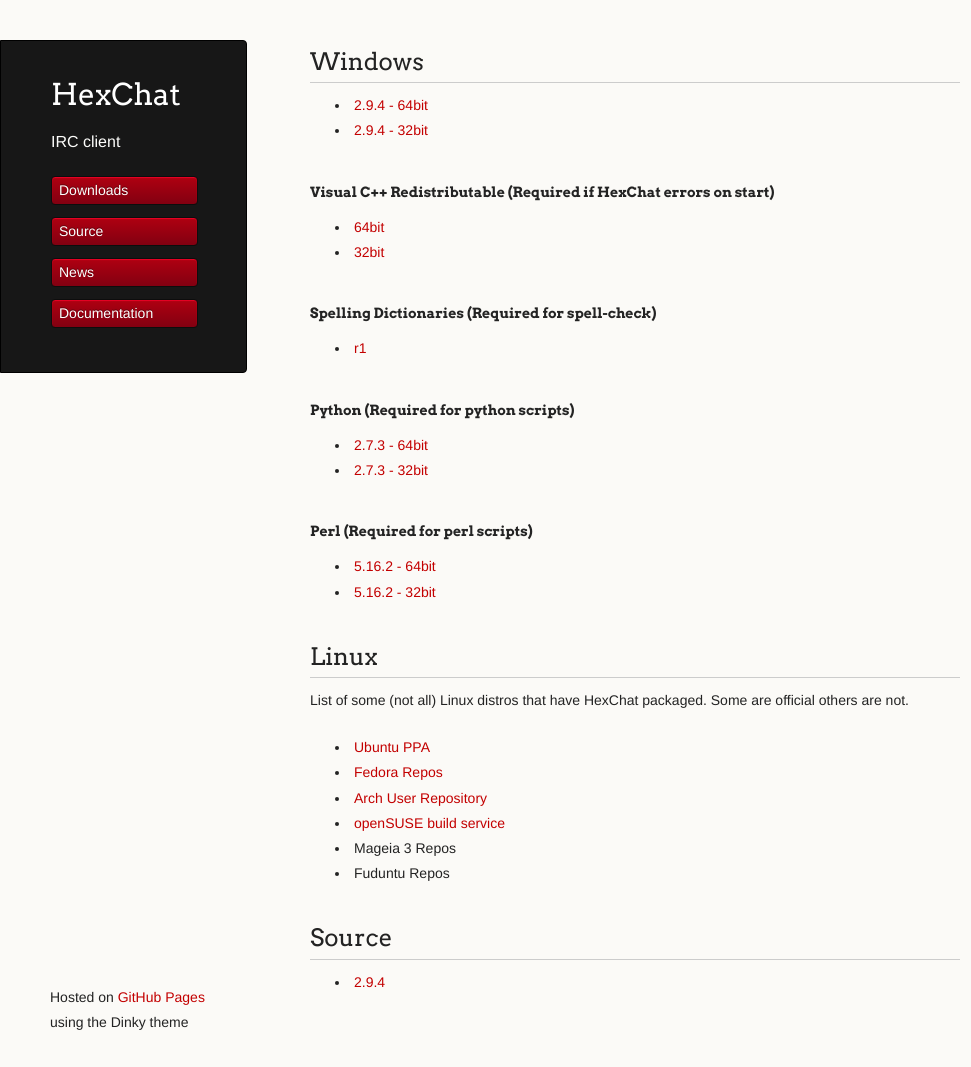
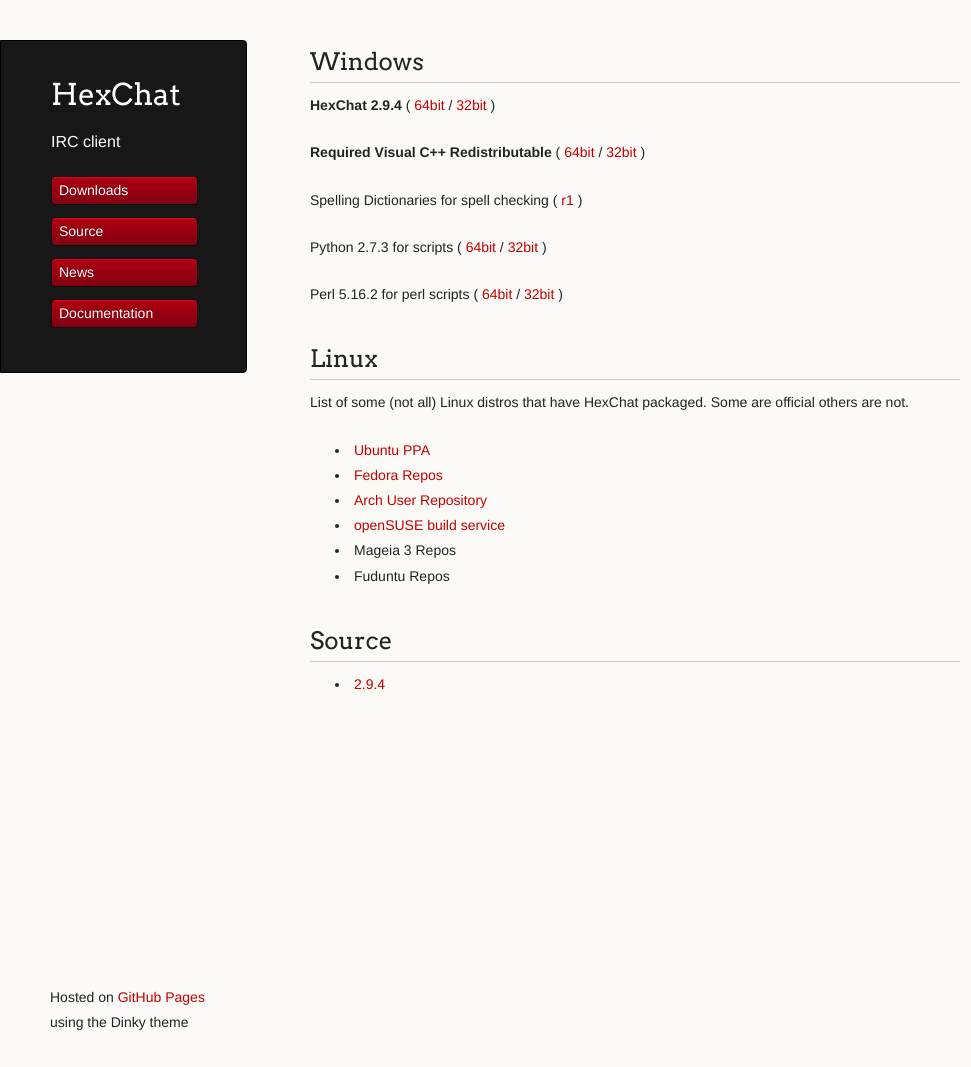
Before and after one commit to hexchat/hexchat.github.com, a Jekyll site: the page built from downloads.md, in a window 1280 px wide and 1067 px high. Shown: the whole window, without its empty margins (0-971 px from the left). Built offline with Jekyll 4.4.1, drawn with Linux system fonts in a browser that asks for light colours.

Commit message:
update downloads

```diff
--- a/downloads.md
+++ b/downloads.md
@@ -4,23 +4,15 @@
 ---
 
 ## Windows
-- [{{ site.current_version }} - 64bit](https://github.com/downloads/hexchat/hexchat/HexChat%20{{ site.current_version }}%20x64.exe)
-- [{{ site.current_version }} - 32bit](https://github.com/downloads/hexchat/hexchat/HexChat%20{{ site.current_version }}%20x86.exe)
+**HexChat {{ site.current_version }}** ( [64bit](https://github.com/downloads/hexchat/hexchat/HexChat%20{{ site.current_version }}%20x64.exe) / [32bit](https://github.com/downloads/hexchat/hexchat/HexChat%20{{ site.current_version }}%20x86.exe) )
 
-#####Visual C++ Redistributable (Required if HexChat errors on start)
-- [64bit](https://www.microsoft.com/en-us/download/details.aspx?id=13523)
-- [32bit](https://www.microsoft.com/en-us/download/details.aspx?id=8328)
+**Required Visual C++ Redistributable** ( [64bit](https://www.microsoft.com/en-us/download/details.aspx?id=13523) / [32bit](https://www.microsoft.com/en-us/download/details.aspx?id=8328) )
 
-#####Spelling Dictionaries (Required for spell-check)
-- [r1](https://github.com/downloads/hexchat/hexchat/HexChat%20Spelling%20Dictionaries%20r1.exe)
+Spelling Dictionaries for spell checking ( [r1](https://github.com/downloads/hexchat/hexchat/HexChat%20Spelling%20Dictionaries%20r1.exe) )
 
-#####Python (Required for python scripts)
-- [2.7.3 - 64bit](http://python.org/ftp/python/2.7.3/python-2.7.3.amd64.msi)
-- [2.7.3 - 32bit](http://python.org/ftp/python/2.7.3/python-2.7.3.msi)
+Python 2.7.3 for scripts ( [64bit](http://python.org/ftp/python/2.7.3/python-2.7.3.amd64.msi) / [32bit](http://python.org/ftp/python/2.7.3/python-2.7.3.msi) )
 
-#####Perl (Required for perl scripts)
-- [5.16.2 - 64bit](https://github.com/downloads/hexchat/hexchat/Perl%205.16.2%20x64.msi)
-- [5.16.2 - 32bit](https://github.com/downloads/hexchat/hexchat/Perl%205.16.2%20x86.msi)
+Perl 5.16.2 for perl scripts ( [64bit](https://github.com/downloads/hexchat/hexchat/Perl%205.16.2%20x64.msi) / [32bit](https://github.com/downloads/hexchat/hexchat/Perl%205.16.2%20x86.msi) )
 
 ## Linux
 List of some (not all) Linux distros that have HexChat packaged. Some are official others are not.
```
